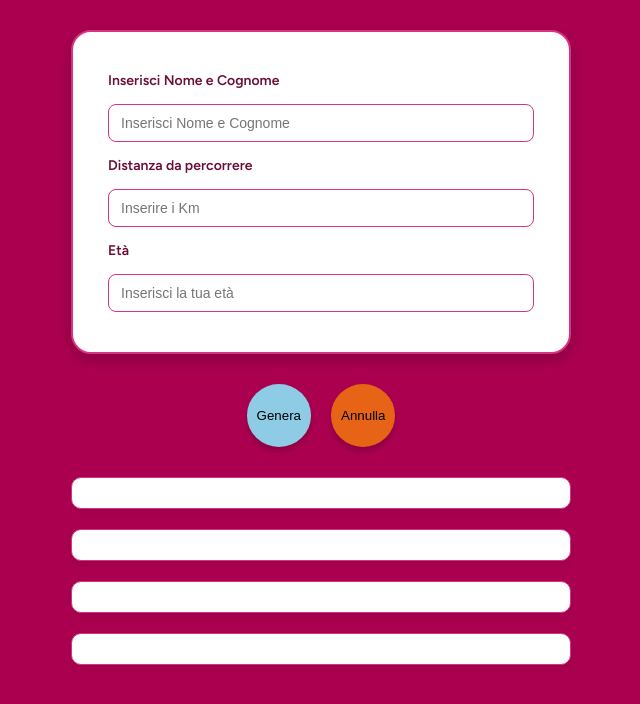
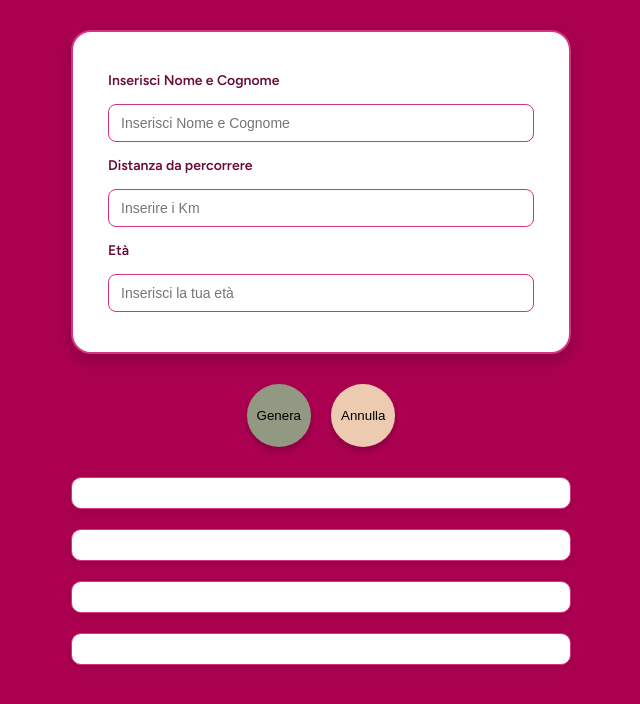
Before and after one commit to MassimilianoTusini/js-biglietto-treno-form, a plain HTML site: page js-biglietto-treno/index.html in a window 1280 px wide. Shown: the whole page, without its empty margins (319-959 px from the left). Drawn offline with Linux system fonts and the light colour scheme.

Commit message:
Cambia colore dei bottoni

```diff
--- a/js-biglietto-treno/style.css
+++ b/js-biglietto-treno/style.css
@@ -70,11 +70,11 @@ button{
 }
 
 #genera{
-    background-color: rgba(137, 239, 255, 0.853);
+    background-color: #929982;
 }
 
 #annulla{
-    background-color: rgba(253, 136, 2, 0.742);
+    background-color: #EDCBB1;
 }
 
 button:hover {
```
